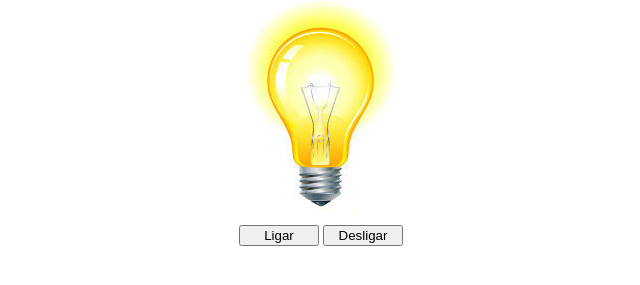
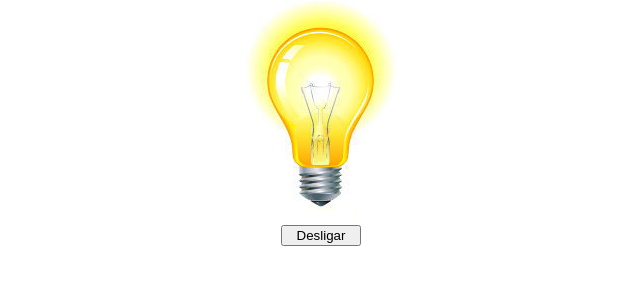
Before and after one commit to alexmagalhaesdev/lampada-js, a plain HTML site: page index.html in a window 1280 px wide. Both pictures are taken after a click on the button "Ligar". Shown: the part 87-372 px from the top of the page, without its empty margins (319-959 px from the left). Drawn offline with Linux system fonts and the light colour scheme.

Commit message:
ligando e desligando com um botão

```diff
--- a/index.html
+++ b/index.html
@@ -15,8 +15,7 @@
             <img src="./img/desligada.jpg" alt="Lâmpada" id='lamp'>
         </div>
         <div>
-            <button id='turnOn'>Ligar</button>
-            <button id='turnOff'>Desligar</button>
+            <button id='turnOnOff'>Ligar</button>
         </div>
     </main>
     <script src="./lampada.js"></script>
--- a/lampada.js
+++ b/lampada.js
@@ -1,5 +1,4 @@
-const turnOn = document.getElementById('turnOn')
-const turnOff = document.getElementById('turnOff')
+const turnOnOff = document.getElementById('turnOnOff')
 const lamp = document.getElementById('lamp')
 
 function isLampBroken() {
@@ -22,8 +21,17 @@ function lampBroken() {
   lamp.src = './img/quebrada.jpg'
 }
 
-turnOn.addEventListener('click', lampOn)
-turnOff.addEventListener('click', lampOff)
+function lampOnOff () {
+  if ( turnOnOff.textContent == 'Ligar') {
+    lampOn()
+    turnOnOff.textContent = 'Desligar'
+  } else {
+    lampOff()
+    turnOnOff.textContent = 'Ligar'
+  }
+}
+
+turnOnOff.addEventListener('click', lampOnOff)
 lamp.addEventListener('mouseover', lampOn)
 lamp.addEventListener('mouseleave', lampOff)
 lamp.addEventListener('dblclick', lampBroken)
```
